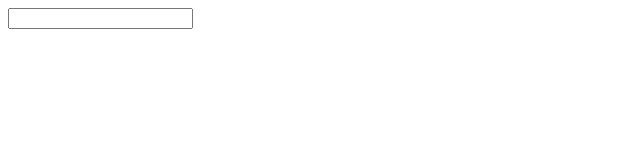
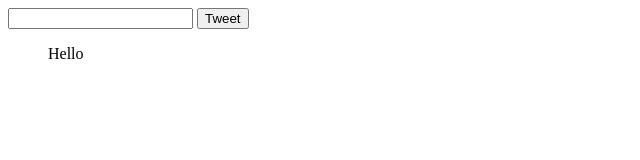
Before and after one commit to ShawnTalvacchia/Bitter, a plain HTML site: page index.html in a window 1280 px wide. Shown: the whole page, without its empty margins (0-640 px from the left). Drawn offline with Linux system fonts and the light colour scheme.

Commit message:
Basics features

```diff
--- a/index.html
+++ b/index.html
@@ -8,7 +8,9 @@
     <link rel="stylesheet" href="style.css" />
   </head>
   <body>
-    <input type="text" />
+    <input type="text" id="tweetInput" />
+    <button onclick="createTweet()">Tweet</button>
+    <ul id="tweets"></ul>
     <script src="script.js"></script>
   </body>
 </html>
--- a/script.js
+++ b/script.js
@@ -1 +1,19 @@
-let tweets = [];
+let tweets = [{ body: "Hello" }];
+
+function renderSingleTweet(tweet) {
+  return `${tweet.body}`;
+}
+
+function renderTweets() {
+  let tweetsList = tweets.map(renderSingleTweet);
+  document.getElementById("tweets").innerHTML = tweetsList;
+}
+
+function createTweet() {
+  let tweet = {};
+  let tweetContent = document.getElementById("tweetInput").value;
+  tweet.body = tweetContent;
+  tweets.push(tweet);
+  renderTweets();
+}
+renderTweets();
```
